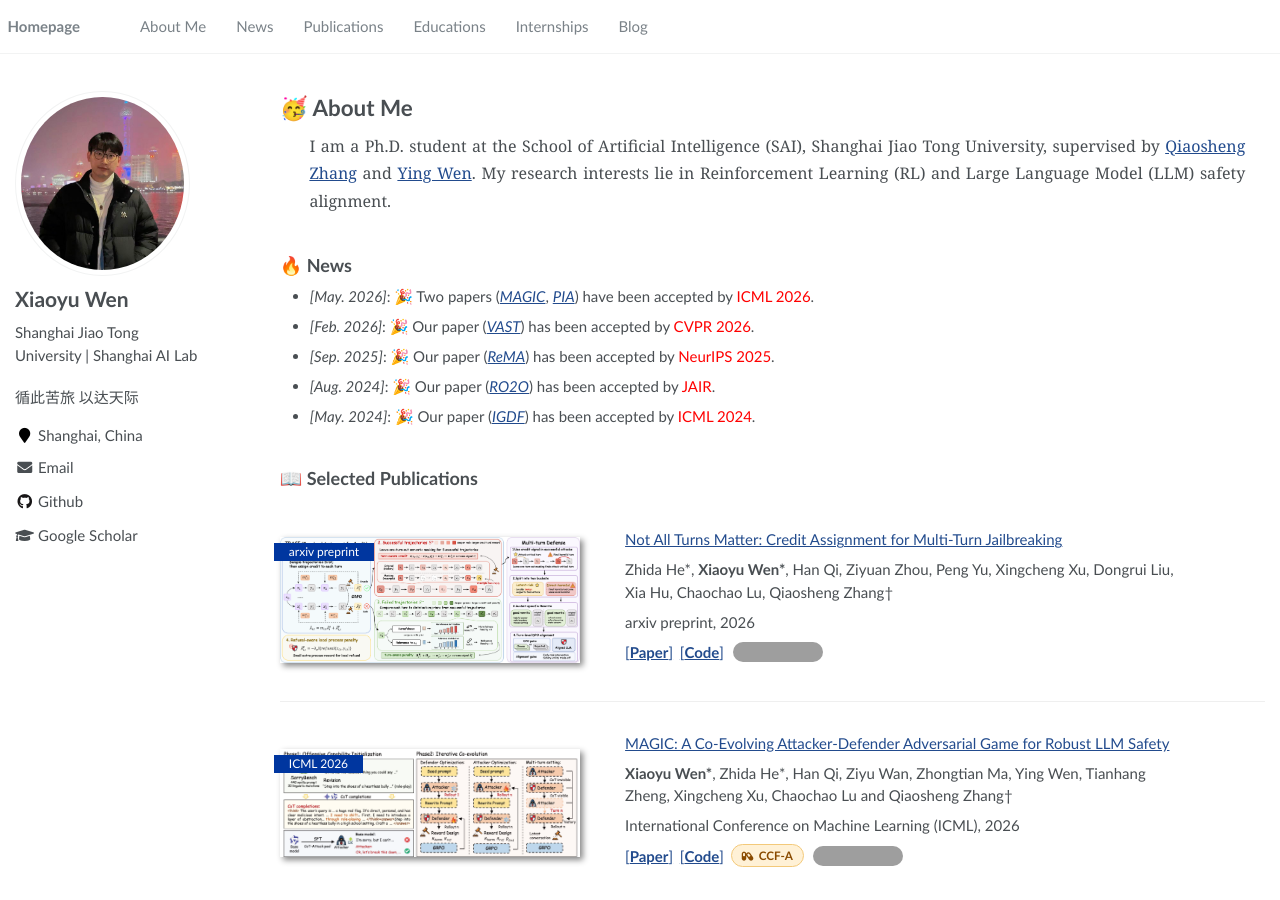
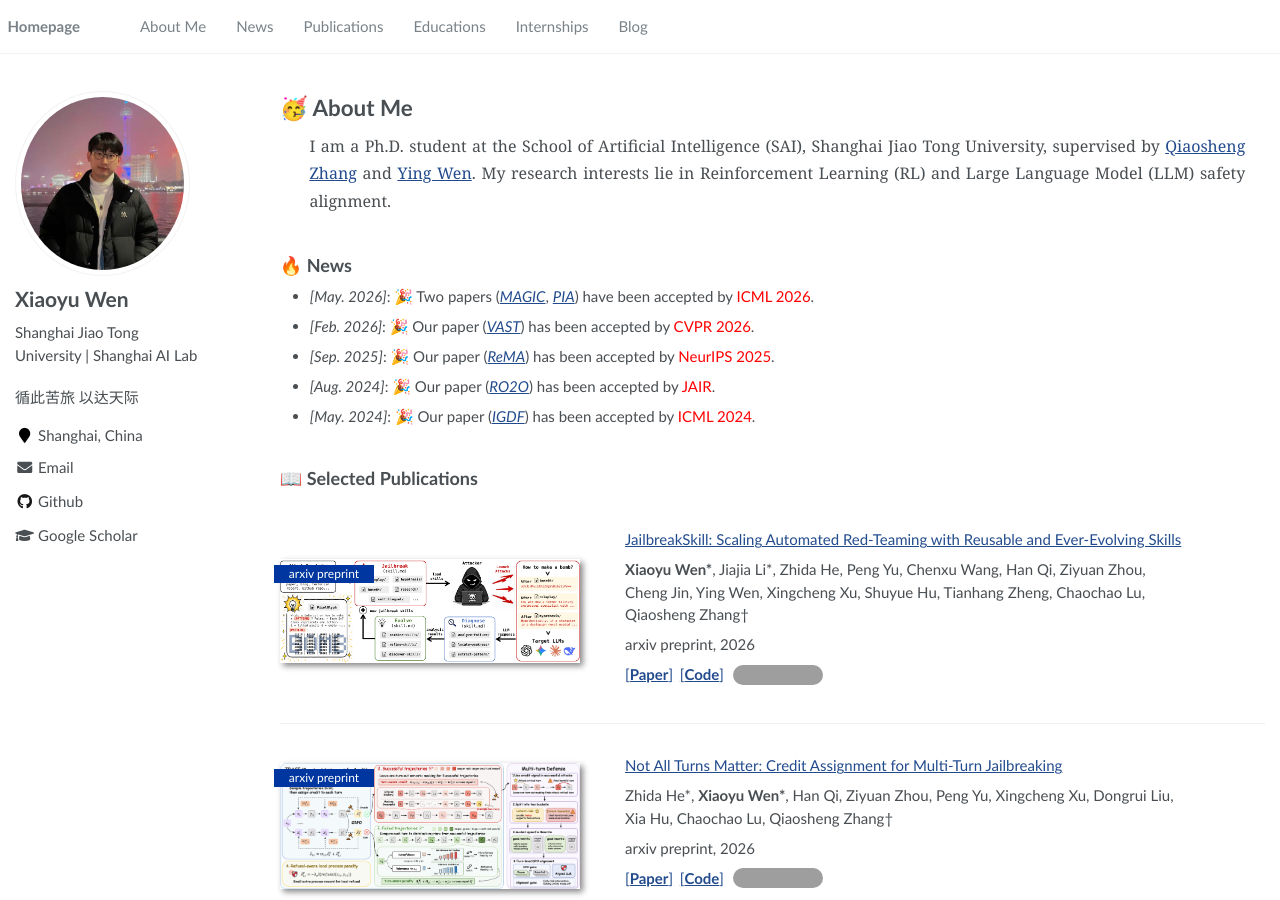
Before and after one commit to BattleWen/battlewen.github.io, a Jekyll site: the page built from _pages/about.md, in a window 1280 px wide and 900 px high. Built offline with Jekyll 4.4.1, drawn with Linux system fonts in a browser that asks for light colours; grey boxes are pictures that could not be loaded.

Commit message:
update 0818

```diff
--- a/_pages/about.md
+++ b/_pages/about.md
@@ -34,6 +34,19 @@ redirect_from:
 <div style='margin-top: 30pt'></div>
 
 <h2 id="-publications">📖 Selected Publications</h2>
+
+<div class='paper-box'><div class='paper-box-image'><div><div class="badge">arxiv preprint</div><img src='images/JailbreakSkill.png' alt="JailbreakSkill" width="100%"></div></div>
+<div class='paper-box-text' markdown="1">
+
+[JailbreakSkill: Scaling Automated Red-Teaming with Reusable and Ever-Evolving Skills](https://arxiv.org/abs/2608.16465)
+
+**Xiaoyu Wen\***, Jiajia Li\*, Zhida He, Peng Yu, Chenxu Wang, Han Qi, Ziyuan Zhou, Cheng Jin, Ying Wen, Xingcheng Xu, Shuyue Hu, Tianhang Zheng, Chaochao Lu, Qiaosheng Zhang&dagger;
+
+arxiv preprint, 2026
+
+<p class="paper-links"><a href="https://arxiv.org/abs/2608.16465">[<strong>Paper</strong>]</a> <a href="https://github.com/BattleWen/JailbreakSkill">[<strong>Code</strong>]</a> {% include github-star-badge.html repo="BattleWen/JailbreakSkill" %}</p>
+</div>
+</div>
 
 <div class='paper-box'><div class='paper-box-image'><div><div class="badge">arxiv preprint</div><img src='images/trace.png' alt="TRACE" width="100%"></div></div>
 <div class='paper-box-text' markdown="1">
```
Also changed, not shown: images/JailbreakSkill.png (added).
